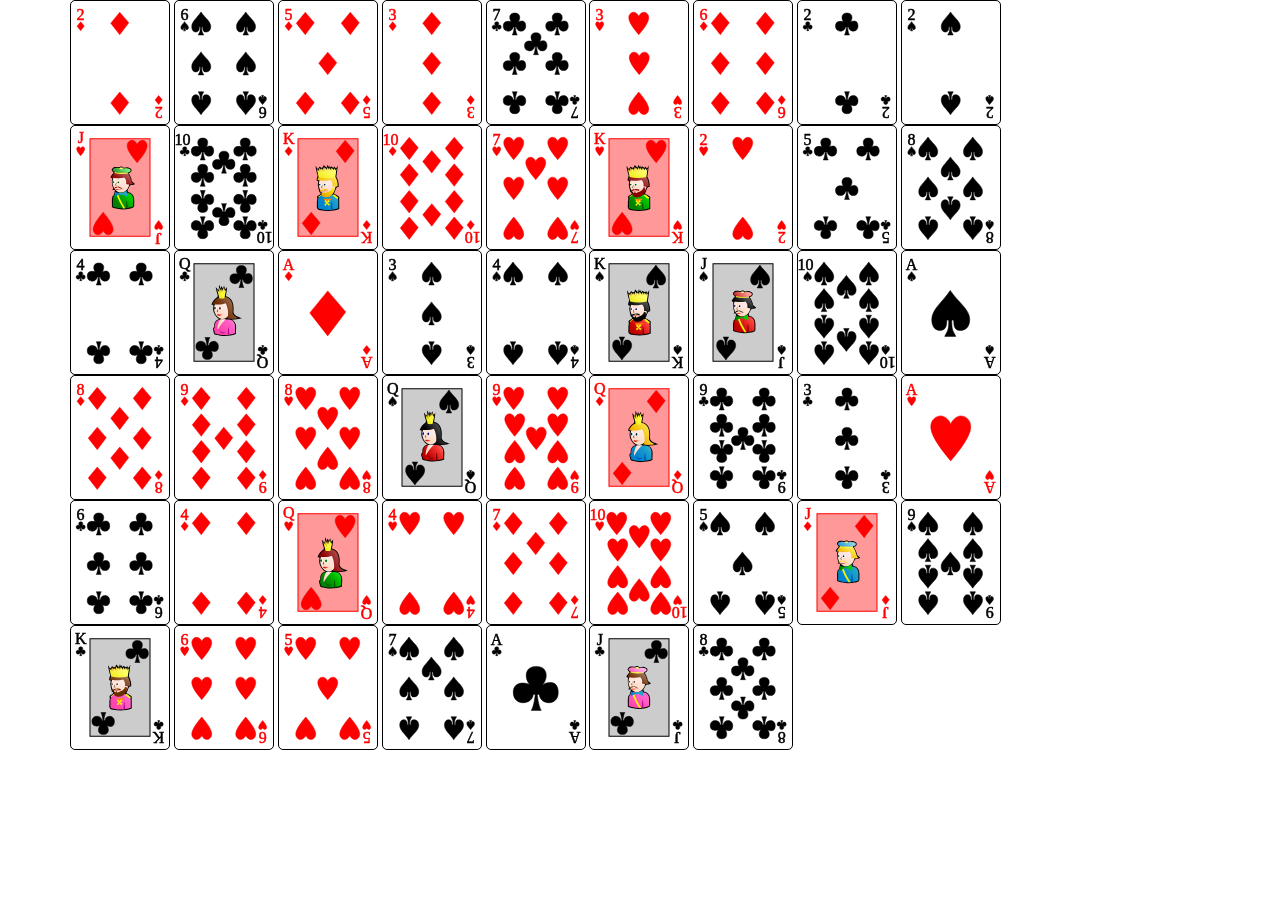
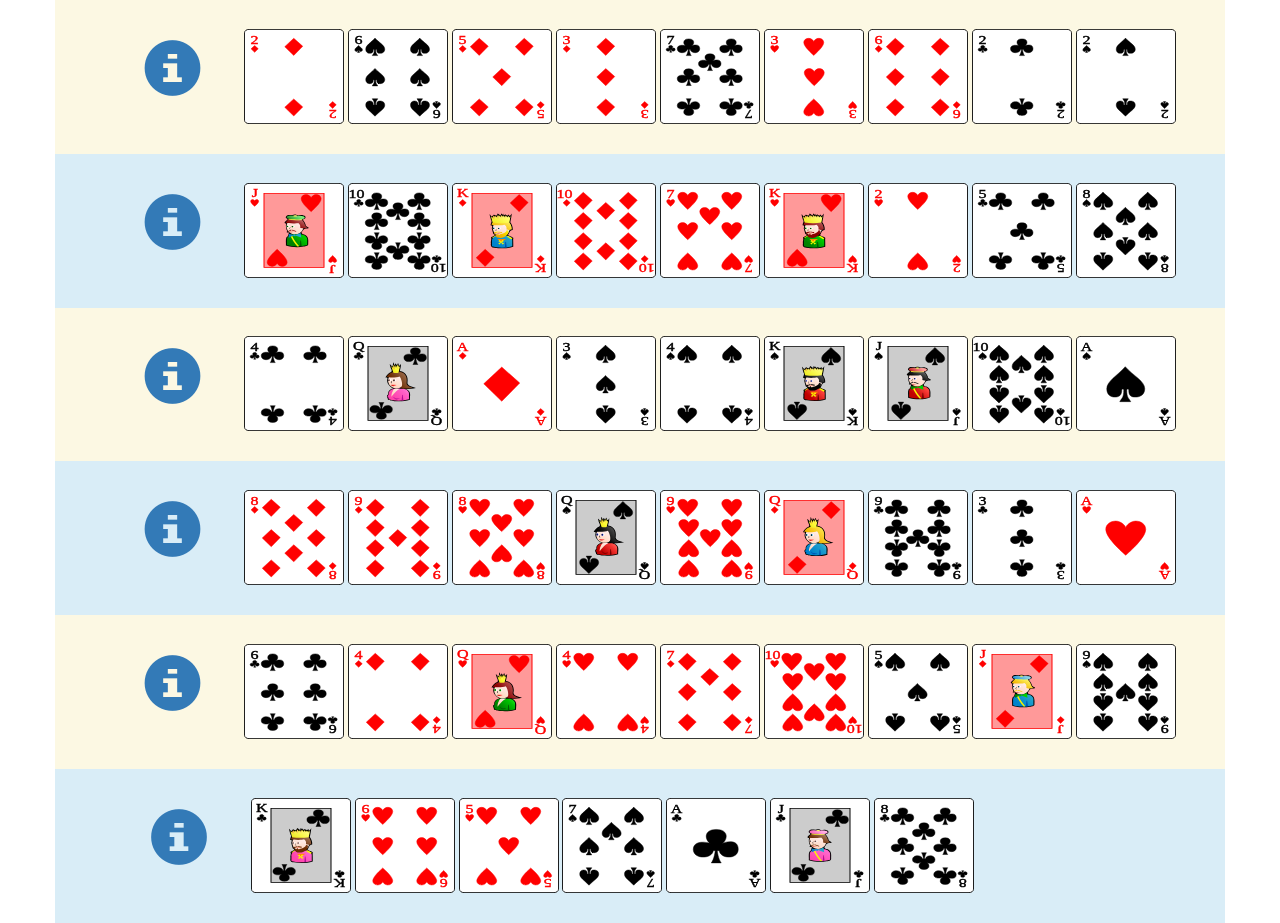
Before and after one commit to albraga/cartomante, a plain HTML site: page public_html/index.html in a window 1280 px wide. Before the commit the page ends 800 px from the top, so only its background shows below. Drawn offline with Linux system fonts and the light colour scheme.

Commit message:
glyphicon-info-sign

```diff
--- /dev/null
+++ b/public_html/css/index.css
@@ -0,0 +1,8 @@
+span.glyphicon-info-sign {
+    font-size: 4em;
+    padding: 40px;
+}
+
+a img {
+    padding-bottom: 30px;
+}
--- a/public_html/index.html
+++ b/public_html/index.html
@@ -6,6 +6,7 @@
         <meta name="viewport" content="width=device-width, initial-scale=1">
         <title>Cartomancer</title>
         <link href="css/bootstrap.min.css" rel="stylesheet">
+        <link href="css/index.css" rel="stylesheet">
         <!--[if lt IE 9]>
           <script src="https://oss.maxcdn.com/html5shiv/3.7.2/html5shiv.min.js"></script>
           <script src="https://oss.maxcdn.com/respond/1.4.2/respond.min.js"></script>
@@ -13,8 +14,9 @@
     </head>
     <body>
         <div class="container">
-            <div class="row">
-                <div class="col-md-12">
+            <div class="row bg-warning">
+                <div class="col-md-12 text-center">
+                    <a id="rohA" href="#"><span class="glyphicon glyphicon-info-sign"></span></a>
                     <a id="roh1" href="#"></a>
                     <a id="roh2" href="#"></a>
                     <a id="roh3" href="#"></a>
@@ -27,8 +29,9 @@
                 </div>
             </div>
 
-            <div class="row">
-                <div class="col-md-12">
+            <div class="row bg-info">
+                <div class="col-md-12 text-center">
+                    <a id="rohB" href="#"><span class="glyphicon glyphicon-info-sign"></span></a>
                     <a id="roh10" href="#"></a>
                     <a id="roh11" href="#"></a>
                     <a id="roh12" href="#"></a>
@@ -41,8 +44,9 @@
                 </div>
             </div>
 
-            <div class="row">
-                <div class="col-md-12">
+            <div class="row bg-warning">
+                <div class="col-md-12 text-center">
+                    <a id="rohC" href="#"><span class="glyphicon glyphicon-info-sign"></span></a>
                     <a id="roh19" href="#"></a>
                     <a id="roh20" href="#"></a>
                     <a id="roh21" href="#"></a>
@@ -55,8 +59,9 @@
                 </div>
             </div>
 
-            <div class="row">
-                <div class="col-md-12">
+            <div class="row bg-info">
+                <div class="col-md-12 text-center">
+                    <a id="rohD" href="#"><span class="glyphicon glyphicon-info-sign"></span></a>
                     <a id="roh28" href="#"></a>
                     <a id="roh29" href="#"></a>
                     <a id="roh30" href="#"></a>
@@ -69,8 +74,9 @@
                 </div>
             </div>
 
-            <div class="row">
-                <div class="col-md-12">
+            <div class="row bg-warning">
+                <div class="col-md-12 text-center">
+                    <a id="rohE" href="#"><span class="glyphicon glyphicon-info-sign"></span></a>
                     <a id="roh37" href="#"></a>
                     <a id="roh38" href="#"></a>
                     <a id="roh39" href="#"></a>
@@ -83,8 +89,9 @@
                 </div>
             </div>
 
-            <div class="row">
-                <div class="col-md-12">
+            <div class="row bg-info">
+                <div class="col-md-10 text-center">
+                    <a id="rohF" href="#" role="button"><span class="glyphicon glyphicon-info-sign"></span></a>
                     <a id="roh46" href="#"></a>
                     <a id="roh47" href="#"></a>
                     <a id="roh48" href="#"></a>
```
